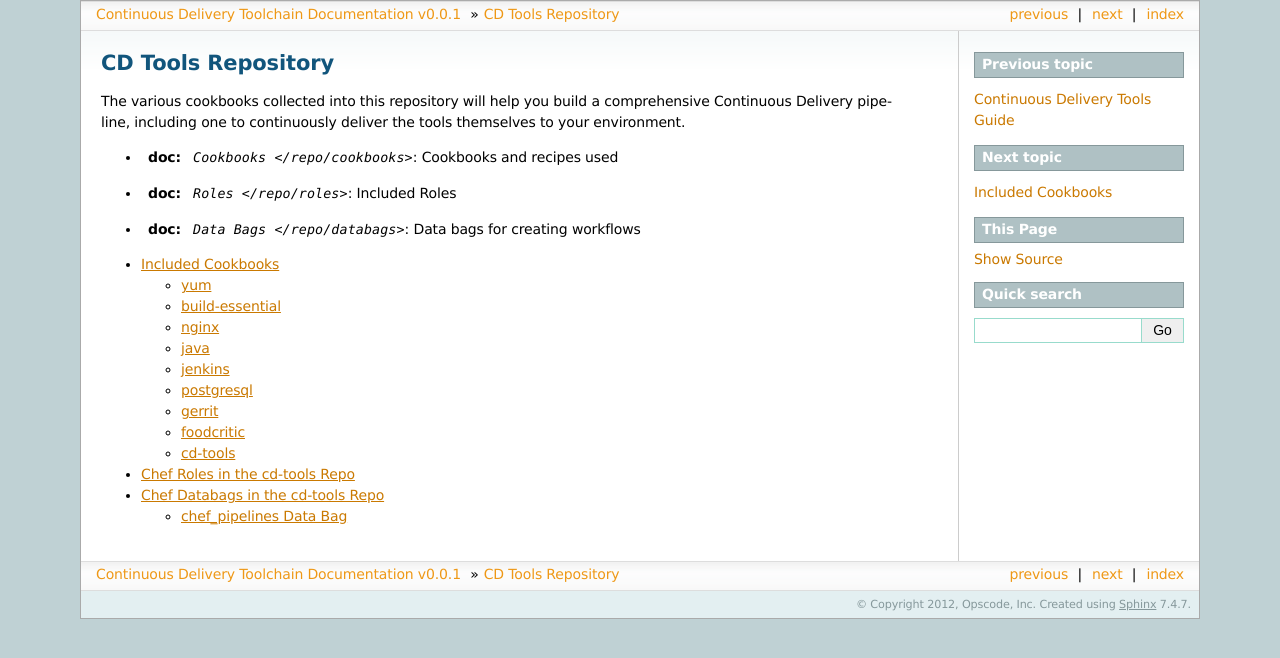
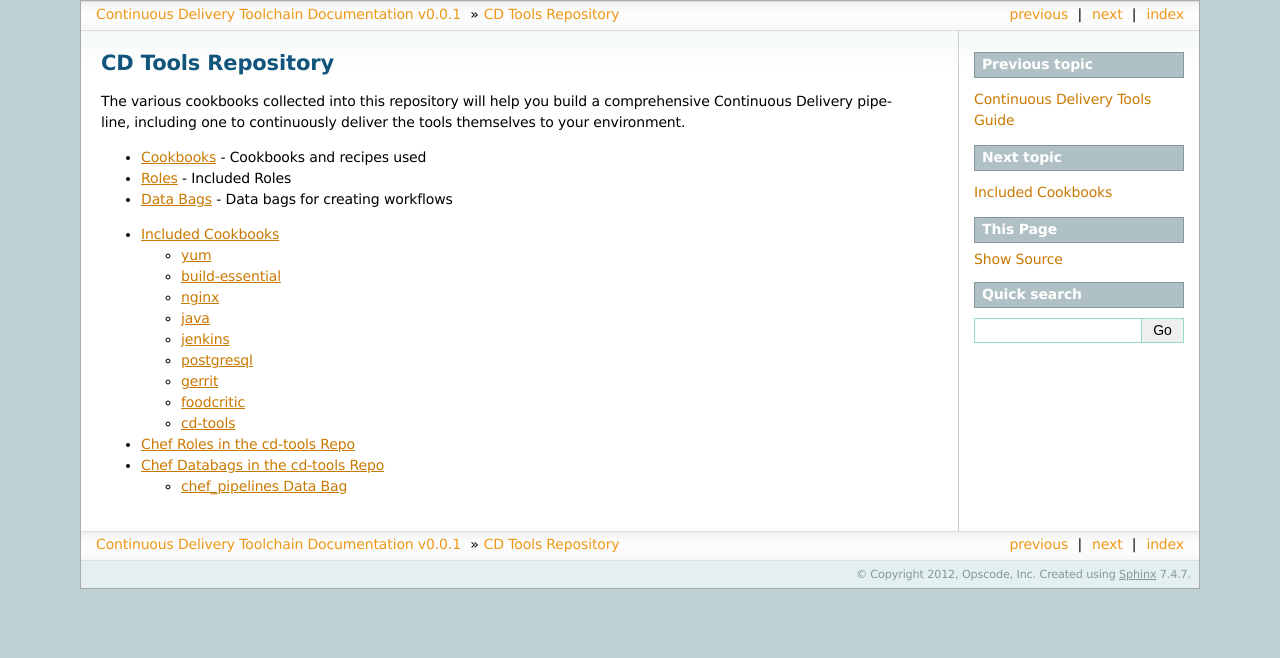
Before and after one commit to hh/cd-tools-guide, a Sphinx documentation site: the page built from source/repo.rst, in a window 1280 px wide. Shown: the top 658 px of the page. Built offline with Sphinx 7.4.7, drawn with Linux system fonts in a browser that asks for light colours.

Commit message:
clean up readme and repo.rst

```diff
--- a/source/repo.rst
+++ b/source/repo.rst
@@ -4,9 +4,9 @@
 
 The various cookbooks collected into this repository will help you build a comprehensive Continuous Delivery pipeline, including one to continuously deliver the tools themselves to your environment.
 
-- :doc: `Cookbooks </repo/cookbooks>`: Cookbooks and recipes used
-- :doc: `Roles </repo/roles>`: Included Roles
-- :doc: `Data Bags </repo/databags>`: Data bags for creating workflows
+* :doc:`Cookbooks </repo/cookbooks>` - Cookbooks and recipes used
+* :doc:`Roles </repo/roles>` - Included Roles
+* :doc:`Data Bags </repo/databags>` - Data bags for creating workflows
 
 .. toctree::
    :maxdepth: 2
```
Also changed, not shown: README.md (+12 -1 lines), 1 other file.
